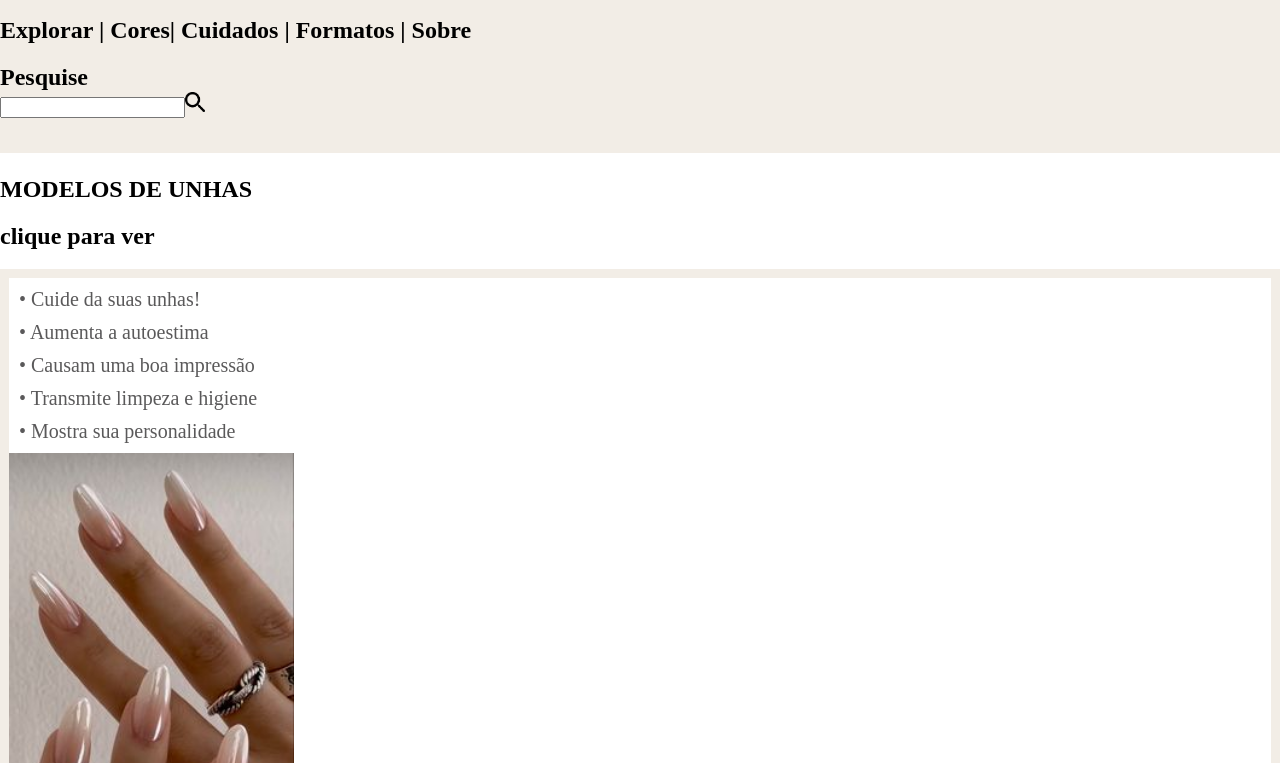
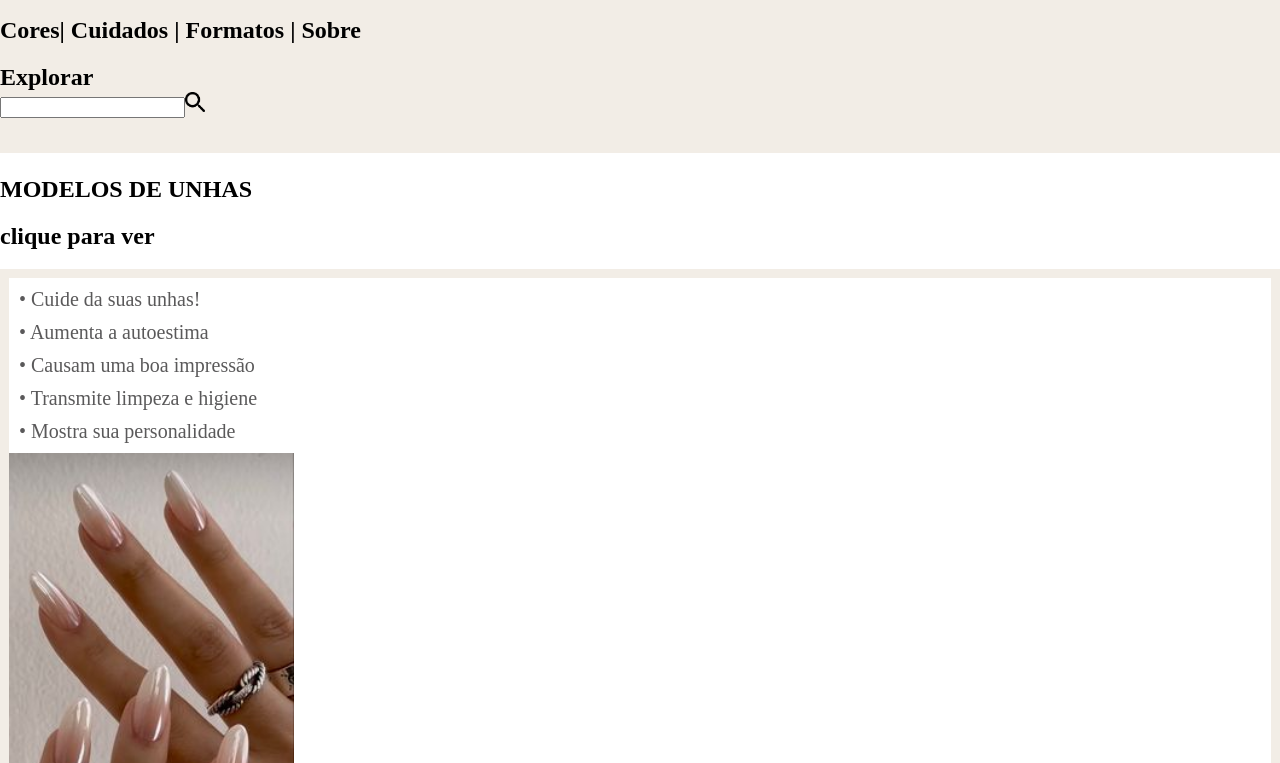
Before and after one commit to Alicepiresss/projetosite, a plain HTML site: page index.html in a window 1280 px wide. Shown: the part 37-800 px from the top of the page. Drawn offline with Linux system fonts and the light colour scheme; files that its build step writes are made by us from their sources.

Commit message:
Update index.html

```diff
--- a/index.html
+++ b/index.html
@@ -12,9 +12,9 @@
     <nav class="header-nav"> </nav>
         <section class="intro">
              <h1> COLOR NAILS ______________________  (Entrar) Criar conta  </h1>
-            <h2>  Explorar |  Cores| Cuidados |  Formatos |  Sobre </h2>
+            <h2>   Cores| Cuidados |  Formatos |  Sobre </h2>
 
-            <div><h2> <form> Pesquise <br><input type="pesquisa" name="o que deseja pesdquisar"><img src="img/lupa.png" alt="Unhas" witdh="3" height="20"> </div><br> </form></h2>
+            <div><h2> <form>  Explorar  <br><input type="pesquisa" name="o que deseja pesdquisar"><img src="img/lupa.png" alt="Unhas" witdh="3" height="20"> </div><br> </form></h2>
             <h2> MODELOS DE UNHAS</h2>
             <h2>clique para ver  </h2>
             </div>
```
